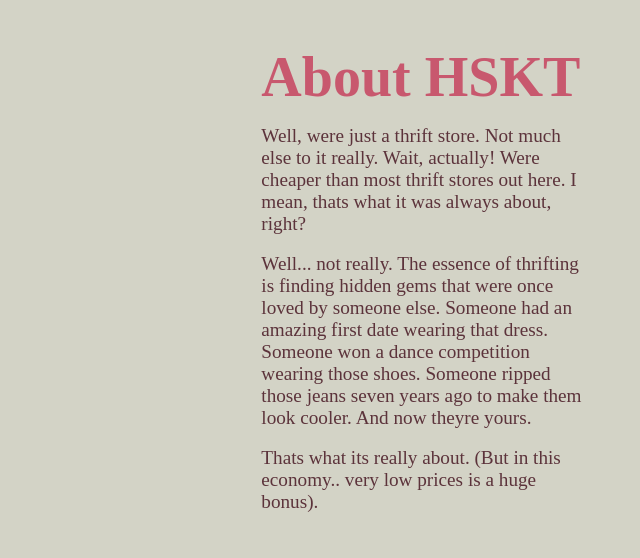
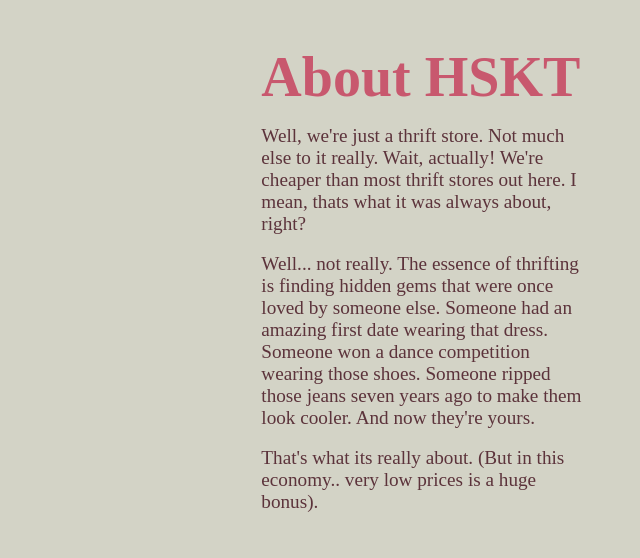
Before and after one commit to Vicky8484/dobbel_header, a plain HTML site: page index.html in a window 1280 px wide. Shown: the part 1128-1686 px from the top of the page, 0-640 px from the left. Drawn offline with Linux system fonts and the light colour scheme; files whose address does not match are found by name.

Commit message:
done nu frfr

```diff
--- a/index.html
+++ b/index.html
@@ -107,7 +107,7 @@
                 <div></div>
                 <div class="about_hskt">
                     <h2>About HSKT</h2>
-                    <p>Well, were just a thrift store. Not much else to it really. Wait, actually! Were cheaper than
+                    <p>Well, we're just a thrift store. Not much else to it really. Wait, actually! We're cheaper than
                         most thrift stores out here.
                         I mean, thats what it was always about, right?</p>
                     <br>
@@ -119,9 +119,9 @@
                         to
                         make
                         them look cooler.
-                        And now theyre yours. </p>
+                        And now they're yours. </p>
                     <br>
-                    <p>Thats what its really about. (But in this economy.. very low prices is a
+                    <p>That's what its really about. (But in this economy.. very low prices is a
                         huge
                         bonus).</p>
                 </div>
```
